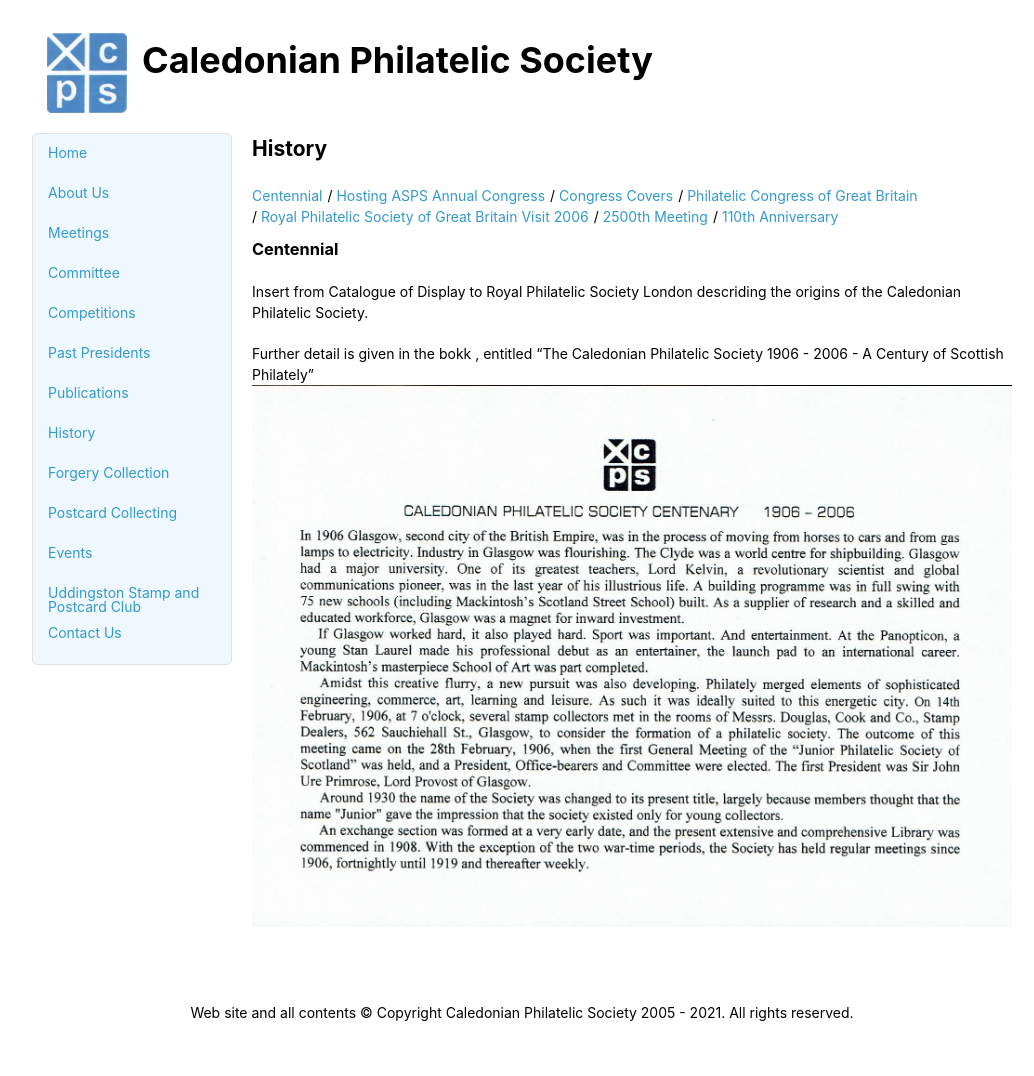
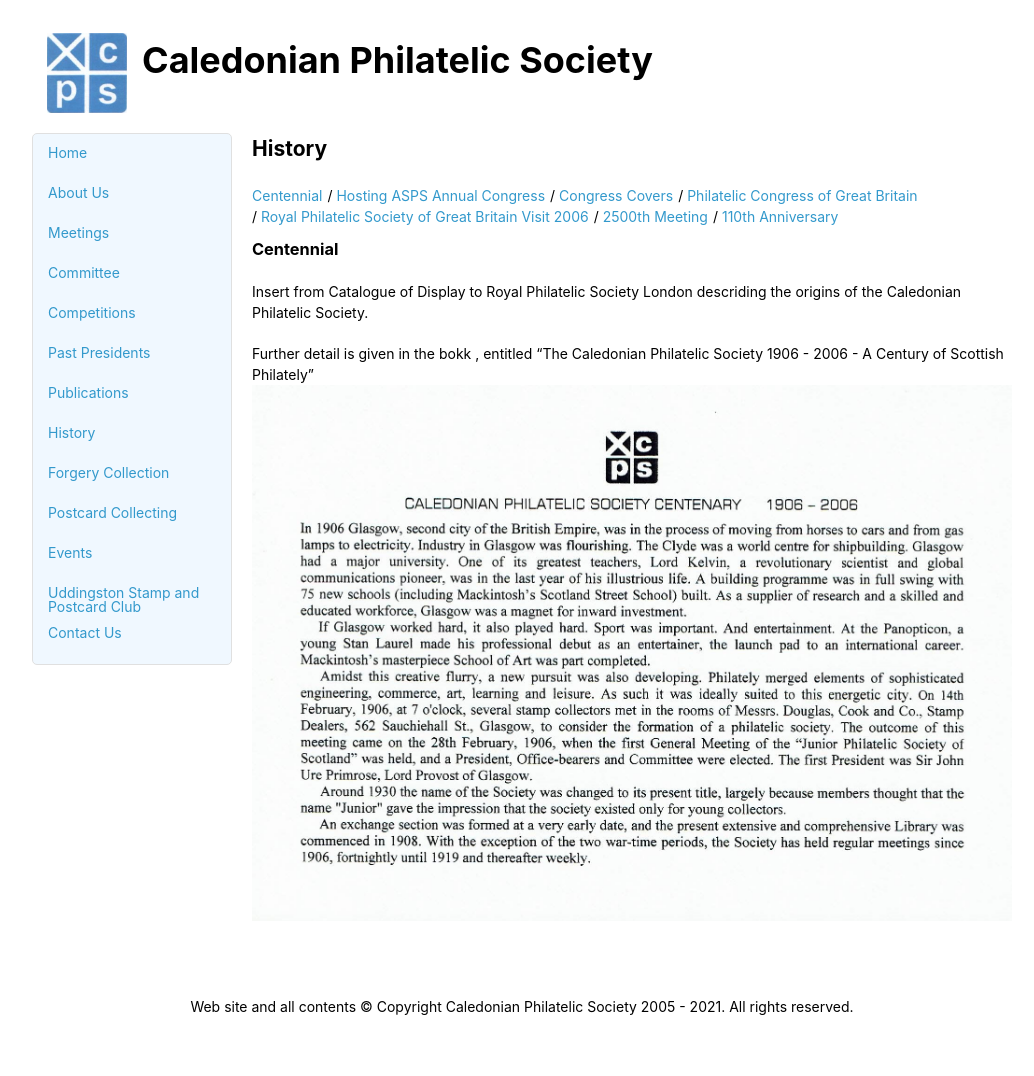
Before and after one commit to astalker/caledonian-stamps, a Jekyll site: the page built from centennial.md, in a window 1280 px wide. Shown: the whole page, without its empty margins (118-1152 px from the left). Built offline with Jekyll 4.4.1, drawn with Linux system fonts in a browser that asks for light colours; our own code applies the rules of GitHub Pages for plain Markdown files.

Commit message:
Revised photo added

```diff
--- a/centennial.md
+++ b/centennial.md
@@ -6,4 +6,4 @@
 Insert from Catalogue of Display to Royal Philatelic Society London descriding the origins of the Caledonian Philatelic Society.
 
 Further detail is given in the bokk , entitled "The Caledonian Philatelic Society 1906 - 2006 - A Century of Scottish Philately"
-![Centennial](images/Centennial.jpg)
+![Centennial](images/Centennial1.jpg)
```
